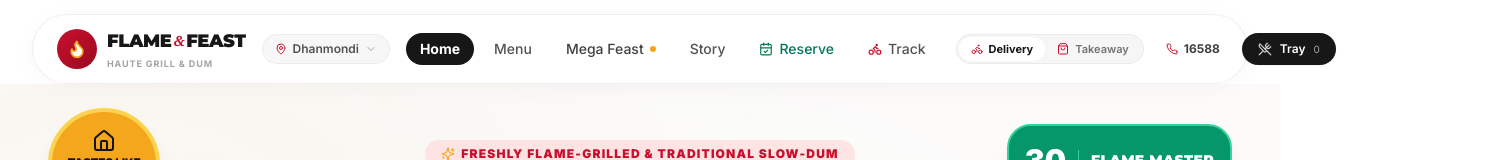
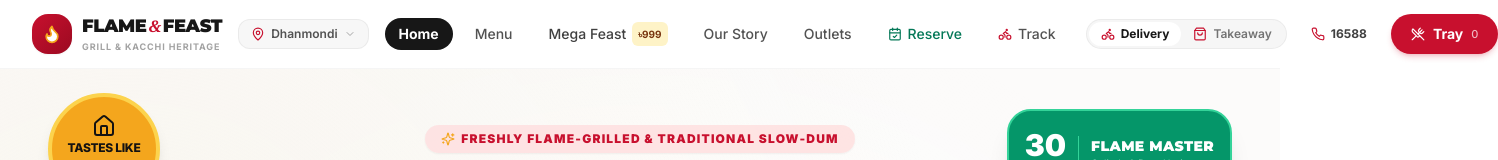
Before and after one commit to Ratul-NotFound/Resturant-Website, a Next.js app: page / in a window 1280 px wide. Shown: the top 160 px of the page, 1498 px wide, since content can reach past the window. Built offline with nearby package versions, Linux system fonts and the light colour scheme.

Commit message:
style(navbar): transition to full-screen edge-to-edge minimalist luxury navbar

```diff
--- a/components/Navbar.tsx
+++ b/components/Navbar.tsx
@@ -52,7 +52,7 @@ export default function Navbar() {
   // Scroll listener
   useEffect(() => {
     const handleScroll = () => {
-      setIsScrolled(window.scrollY > 20)
+      setIsScrolled(window.scrollY > 15)
     }
     window.addEventListener('scroll', handleScroll, { passive: true })
     return () => window.removeEventListener('scroll', handleScroll)
@@ -117,52 +117,53 @@ export default function Navbar() {
 
   return (
     <>
-      {/* Floating Island Navigation Container */}
-      <header className="sticky top-0 z-50 w-full px-3 sm:px-6 lg:px-8 pt-2.5 sm:pt-3.5 transition-all duration-300 pointer-events-none">
-        <div
-          className={`max-w-7xl mx-auto rounded-full transition-all duration-300 pointer-events-auto border ${
-            isScrolled
-              ? 'bg-white/90 backdrop-blur-xl border-neutral-200/90 shadow-[0_8px_32px_rgba(0,0,0,0.08)] py-2 sm:py-2.5 px-4 sm:px-6'
-              : 'bg-white/80 backdrop-blur-lg border-neutral-200/60 shadow-[0_4px_24px_rgba(0,0,0,0.03)] py-2.5 sm:py-3 px-4 sm:px-6'
-          } flex items-center justify-between gap-2 sm:gap-4`}
-        >
-          {/* Left: Brand Logo & Branch Pill */}
+      {/* Full-Screen Edge-to-Edge Sticky Header */}
+      <header
+        className={`sticky top-0 z-50 w-full transition-all duration-300 ${
+          isScrolled
+            ? 'bg-white/95 backdrop-blur-md shadow-sm border-b border-neutral-200/80 py-3'
+            : 'bg-white/90 backdrop-blur-sm border-b border-neutral-100 py-3.5'
+        }`}
+      >
+        <div className="max-w-7xl mx-auto px-4 sm:px-6 lg:px-8 flex items-center justify-between gap-4">
+
+          {/* Left: Brand Logo & Branch Selector Chip */}
           <div className="flex items-center space-x-3 sm:space-x-4 shrink-0">
             <Link href="/" className="flex items-center space-x-2.5 group">
-              <div className="w-9 h-9 sm:w-10 sm:h-10 rounded-full bg-gradient-to-br from-brand-red to-brand-darkred flex items-center justify-center text-white shadow-sm group-hover:scale-105 transition-transform duration-200">
+              <div className="w-10 h-10 rounded-2xl bg-gradient-to-br from-brand-red to-brand-darkred flex items-center justify-center text-white shadow-sm group-hover:scale-105 transition-transform duration-200">
                 <Flame className="w-5 h-5 fill-white text-brand-gold" />
               </div>
               <div className="flex flex-col">
-                <span className="font-display font-black text-base sm:text-lg tracking-tight text-neutral-900 leading-none group-hover:text-brand-red transition-colors flex items-center gap-0.5">
-                  FLAME<span className="text-brand-red font-serif italic text-sm">&amp;</span>FEAST
+                <span className="font-display font-black text-lg tracking-tight text-neutral-900 leading-none group-hover:text-brand-red transition-colors flex items-center gap-0.5">
+                  FLAME<span className="text-brand-red font-serif italic text-base">&amp;</span>FEAST
                 </span>
-                <span className="text-[8px] sm:text-[9px] tracking-widest text-neutral-400 font-bold uppercase mt-0.5">
-                  Haute Grill &amp; Dum
+                <span className="text-[9px] tracking-widest text-neutral-400 font-bold uppercase mt-0.5">
+                  Grill &amp; Kacchi Heritage
                 </span>
               </div>
             </Link>
 
-            {/* Subtle Outlet Pill (Desktop) */}
+            {/* Outlet Selector Chip (Desktop) */}
             <button
               onClick={() => setIsBranchModalOpen(true)}
               type="button"
-              className="hidden md:flex items-center gap-1.5 text-xs font-semibold text-neutral-600 hover:text-neutral-950 bg-neutral-100/80 hover:bg-neutral-200/80 py-1.5 px-3 rounded-full border border-neutral-200/60 transition-all duration-150"
-              title="Switch branch"
+              className="hidden md:flex items-center gap-1.5 text-xs font-semibold text-neutral-600 hover:text-neutral-950 bg-neutral-100/80 hover:bg-neutral-200/80 py-1.5 px-3 rounded-xl border border-neutral-200/70 transition-all duration-150"
+              title="Click to switch branch outlet"
             >
-              <MapPin className="w-3 h-3 text-brand-red shrink-0" />
+              <MapPin className="w-3.5 h-3.5 text-brand-red shrink-0" />
               <span>{currentBranch.area}</span>
               <ChevronDown className="w-3 h-3 text-neutral-400" />
             </button>
           </div>
 
           {/* Center: Minimalist Single-Line Nav Links (Desktop) */}
-          <nav className="hidden lg:flex items-center space-x-1 xl:space-x-1.5 font-medium text-xs xl:text-sm text-neutral-600">
+          <nav className="hidden lg:flex items-center space-x-1 xl:space-x-2 font-medium text-xs xl:text-sm text-neutral-600">
             <Link
               href="/"
               className={`px-3.5 py-1.5 rounded-full whitespace-nowrap transition-all duration-150 ${
                 isHomeActive
                   ? 'bg-neutral-900 text-white font-bold shadow-xs'
-                  : 'hover:text-neutral-950 hover:bg-neutral-100/70'
+                  : 'hover:text-neutral-950 hover:bg-neutral-100/80'
               }`}
             >
               Home
@@ -173,7 +174,7 @@ export default function Navbar() {
               className={`px-3.5 py-1.5 rounded-full whitespace-nowrap transition-all duration-150 ${
                 isMenuActive
                   ? 'bg-neutral-900 text-white font-bold shadow-xs'
-                  : 'hover:text-neutral-950 hover:bg-neutral-100/70'
+                  : 'hover:text-neutral-950 hover:bg-neutral-100/80'
               }`}
             >
               Menu
@@ -181,17 +182,26 @@ export default function Navbar() {
 
             <Link
               href="/#mega-deal"
-              className="px-3.5 py-1.5 rounded-full whitespace-nowrap hover:text-brand-red hover:bg-neutral-100/70 transition-all duration-150 flex items-center gap-1.5 group text-neutral-700"
+              className="px-3.5 py-1.5 rounded-full whitespace-nowrap text-neutral-700 hover:text-brand-red hover:bg-neutral-100/80 transition-all duration-150 flex items-center gap-1.5 group"
             >
               <span>Mega Feast</span>
-              <span className="w-1.5 h-1.5 rounded-full bg-brand-gold animate-pulse" />
+              <span className="bg-amber-100 text-amber-900 text-[10px] font-bold px-1.5 py-0.5 rounded-md group-hover:bg-brand-red group-hover:text-white transition-colors">
+                ৳999
+              </span>
             </Link>
 
             <Link
               href="/#heritage"
-              className="px-3.5 py-1.5 rounded-full whitespace-nowrap hover:text-neutral-950 hover:bg-neutral-100/70 transition-all duration-150"
+              className="px-3.5 py-1.5 rounded-full whitespace-nowrap hover:text-neutral-950 hover:bg-neutral-100/80 transition-all duration-150"
             >
-              Story
+              Our Story
+            </Link>
+
+            <Link
+              href="/#branches"
+              className="px-3.5 py-1.5 rounded-full whitespace-nowrap hover:text-neutral-950 hover:bg-neutral-100/80 transition-all duration-150"
+            >
+              Outlets
             </Link>
 
             <Link
@@ -199,7 +209,7 @@ export default function Navbar() {
               className={`px-3.5 py-1.5 rounded-full whitespace-nowrap transition-all duration-150 flex items-center gap-1.5 ${
                 isReserveActive
                   ? 'bg-emerald-800 text-white font-bold shadow-xs'
-                  : 'text-emerald-700 hover:text-emerald-900 hover:bg-emerald-50/60'
+                  : 'text-emerald-700 hover:text-emerald-900 hover:bg-emerald-50/70'
               }`}
             >
               <CalendarCheck className="w-3.5 h-3.5" />
@@ -211,7 +221,7 @@ export default function Navbar() {
               className={`px-3.5 py-1.5 rounded-full whitespace-nowrap transition-all duration-150 flex items-center gap-1.5 ${
                 isTrackActive
                   ? 'bg-neutral-900 text-white font-bold shadow-xs'
-                  : 'hover:text-neutral-950 hover:bg-neutral-100/70'
+                  : 'hover:text-neutral-950 hover:bg-neutral-100/80'
               }`}
             >
               <Bike className="w-3.5 h-3.5 text-brand-red" />
@@ -220,9 +230,9 @@ export default function Navbar() {
           </nav>
 
           {/* Right: Actions (Fulfillment Mode, Hotline, Tray, Mobile Toggle) */}
-          <div className="flex items-center space-x-2 sm:space-x-2.5 shrink-0">
+          <div className="flex items-center space-x-2.5 sm:space-x-3 shrink-0">
             {/* Delivery / Takeaway Switch (XL screens) */}
-            <div className="hidden xl:inline-flex items-center bg-neutral-100/90 p-0.5 rounded-full border border-neutral-200/70 text-[11px] font-semibold">
+            <div className="hidden xl:inline-flex items-center bg-neutral-100/90 p-0.5 rounded-full border border-neutral-200/70 text-xs font-semibold">
               <button
                 onClick={handleDeliveryMode}
                 className={`px-3 py-1 rounded-full flex items-center gap-1.5 transition-all duration-150 ${
@@ -232,7 +242,7 @@ export default function Navbar() {
                 }`}
                 type="button"
               >
-                <Bike className="w-3 h-3 text-brand-red" />
+                <Bike className="w-3.5 h-3.5 text-brand-red" />
                 <span>Delivery</span>
               </button>
               <button
@@ -244,106 +254,106 @@ export default function Navbar() {
                 }`}
                 type="button"
               >
-                <ShoppingBag className="w-3 h-3 text-brand-red" />
+                <ShoppingBag className="w-3.5 h-3.5 text-brand-red" />
                 <span>Takeaway</span>
               </button>
             </div>
 
-            {/* Quick Hotline Link (Desktop) */}
+            {/* Quick Hotline Call Link */}
             <a
               href="tel:16588"
-              className="hidden sm:inline-flex items-center gap-1.5 text-xs font-bold text-neutral-700 hover:text-brand-red px-3 py-1.5 rounded-full hover:bg-neutral-100/80 transition-colors"
+              className="hidden sm:inline-flex items-center gap-1.5 text-xs font-bold text-neutral-700 hover:text-brand-red px-3 py-1.5 rounded-xl hover:bg-neutral-100 transition-colors"
             >
-              <Phone className="w-3 h-3 text-brand-red" />
+              <Phone className="w-3.5 h-3.5 text-brand-red" />
               <span>16588</span>
             </a>
 
-            {/* Cart Tray Button (Minimalist, High Contrast) */}
+            {/* Cart Tray Button (Primary Luxury CTA) */}
             <button
               onClick={() => setCartOpen(true)}
-              className="relative bg-neutral-900 hover:bg-brand-red text-white text-xs font-bold py-2 px-3.5 sm:px-4 rounded-full shadow-sm hover:shadow-md transition-all duration-200 flex items-center gap-2 shrink-0 group active:scale-95"
+              className="relative bg-brand-red hover:bg-brand-darkred text-white text-xs sm:text-sm font-bold py-2 sm:py-2.5 px-4 sm:px-5 rounded-full shadow-md shadow-brand-red/20 hover:shadow-lg hover:shadow-brand-red/30 transition-all transform hover:scale-[1.03] active:scale-[0.97] flex items-center gap-2 shrink-0 group"
               type="button"
-              aria-label="Open cart tray"
+              aria-label="Open food tray"
             >
-              <UtensilsCrossed className="w-3.5 h-3.5 text-neutral-300 group-hover:text-white transition-colors" />
-              <span className="font-semibold">Tray</span>
+              <UtensilsCrossed className="w-3.5 h-3.5 group-hover:rotate-12 transition-transform" />
+              <span>Tray</span>
               {itemCount > 0 ? (
                 <span
-                  className={`bg-brand-red group-hover:bg-white group-hover:text-brand-red text-white text-[10px] font-black min-w-[18px] h-4.5 px-1 rounded-full flex items-center justify-center shadow-xs transition-colors ${
+                  className={`bg-white text-brand-red text-[11px] font-black min-w-[20px] h-5 px-1 rounded-full flex items-center justify-center shadow-xs ${
                     bumpBadge ? 'cart-badge-bump' : ''
                   }`}
                 >
                   {itemCount}
                 </span>
               ) : (
-                <span className="text-[10px] text-neutral-400 font-normal">0</span>
+                <span className="text-[11px] font-medium opacity-70">0</span>
               )}
             </button>
 
-            {/* Mobile Hamburger */}
+            {/* Mobile Hamburger Toggle */}
             <button
               onClick={() => setIsMobileMenuOpen(!isMobileMenuOpen)}
-              className="lg:hidden w-9 h-9 rounded-full bg-neutral-100 hover:bg-neutral-200/80 text-neutral-800 flex items-center justify-center transition-colors"
+              className="lg:hidden p-2 text-neutral-700 hover:text-neutral-950 rounded-xl bg-neutral-100 hover:bg-neutral-200/80 transition-colors"
               aria-label="Toggle navigation menu"
               aria-expanded={isMobileMenuOpen}
               type="button"
             >
-              {isMobileMenuOpen ? <X className="w-4 h-4 text-brand-red" /> : <MenuIcon className="w-4 h-4" />}
+              {isMobileMenuOpen ? <X className="w-5 h-5 text-brand-red" /> : <MenuIcon className="w-5 h-5" />}
             </button>
           </div>
         </div>
 
-        {/* Mobile Slide-Over Drawer */}
+        {/* Full-Screen Mobile Drawer (Directly under header) */}
         <AnimatePresence>
           {isMobileMenuOpen && (
             <>
-              {/* Backdrop */}
+              {/* Full-Screen Backdrop */}
               <motion.div
                 initial={{ opacity: 0 }}
                 animate={{ opacity: 1 }}
                 exit={{ opacity: 0 }}
                 transition={{ duration: 0.15 }}
                 onClick={() => setIsMobileMenuOpen(false)}
-                className="fixed inset-0 bg-black/30 backdrop-blur-xs z-30 lg:hidden pointer-events-auto"
+                className="fixed inset-0 top-[65px] bg-black/40 backdrop-blur-xs z-30 lg:hidden"
               />
 
-              {/* Drawer Container */}
+              {/* Full-Width Drawer Body */}
               <motion.div
-                initial={{ opacity: 0, y: -12, scale: 0.98 }}
-                animate={{ opacity: 1, y: 0, scale: 1 }}
-                exit={{ opacity: 0, y: -12, scale: 0.98 }}
+                initial={{ opacity: 0, y: -10 }}
+                animate={{ opacity: 1, y: 0 }}
+                exit={{ opacity: 0, y: -10 }}
                 transition={{ duration: 0.2 }}
-                className="relative z-40 lg:hidden mt-2 mx-auto max-w-lg bg-white/95 backdrop-blur-xl border border-neutral-200/90 rounded-3xl p-5 shadow-2xl space-y-4 pointer-events-auto"
+                className="relative z-40 lg:hidden w-full border-t border-neutral-100 bg-white px-4 pt-4 pb-6 space-y-4 shadow-2xl max-h-[calc(100vh-70px)] overflow-y-auto"
               >
                 {/* Fulfillment Switcher in Mobile Drawer */}
-                <div className="flex bg-neutral-100 p-1 rounded-full text-xs font-semibold border border-neutral-200/80">
+                <div className="flex bg-neutral-100 p-1 rounded-2xl text-xs font-bold border border-neutral-200/80">
                   <button
                     onClick={handleDeliveryMode}
-                    className={`flex-1 py-2 rounded-full flex items-center justify-center gap-1.5 transition-all ${
+                    className={`flex-1 py-2.5 rounded-xl flex items-center justify-center gap-1.5 transition-all ${
                       currentMode === 'delivery'
-                        ? 'bg-white text-neutral-900 shadow-xs font-bold'
+                        ? 'bg-white text-brand-dark shadow-xs font-bold'
                         : 'text-neutral-500 hover:text-neutral-900'
                     }`}
                     type="button"
                   >
-                    <Bike className="w-3.5 h-3.5 text-brand-red" />
-                    <span>Delivery</span>
+                    <Bike className="w-4 h-4 text-brand-red" />
+                    <span>Doorstep Delivery</span>
                   </button>
                   <button
                     onClick={handleTakeawayMode}
-                    className={`flex-1 py-2 rounded-full flex items-center justify-center gap-1.5 transition-all ${
+                    className={`flex-1 py-2.5 rounded-xl flex items-center justify-center gap-1.5 transition-all ${
                       currentMode === 'takeaway'
-                        ? 'bg-white text-neutral-900 shadow-xs font-bold'
+                        ? 'bg-white text-brand-dark shadow-xs font-bold'
                         : 'text-neutral-500 hover:text-neutral-900'
                     }`}
                     type="button"
                   >
-                    <ShoppingBag className="w-3.5 h-3.5 text-brand-red" />
-                    <span>Takeaway</span>
+                    <ShoppingBag className="w-4 h-4 text-brand-red" />
+                    <span>Branch Takeaway</span>
                   </button>
                 </div>
 
-                {/* Mobile Navigation Links */}
+                {/* Mobile Navigation Grid */}
                 <div className="grid grid-cols-2 gap-2 text-xs sm:text-sm font-semibold">
                   <Link
                     href="/"
@@ -434,14 +444,14 @@ export default function Navbar() {
                     setIsMobileMenuOpen(false)
                     setIsBranchModalOpen(true)
                   }}
-                  className="p-3 bg-neutral-50 hover:bg-neutral-100 border border-neutral-200/80 rounded-2xl cursor-pointer transition flex items-center justify-between group"
+                  className="p-3.5 bg-neutral-50 hover:bg-neutral-100 border border-neutral-200/80 rounded-2xl cursor-pointer transition flex items-center justify-between group"
                 >
                   <div className="flex items-center space-x-3">
                     <div className="w-8 h-8 rounded-xl bg-brand-red/10 text-brand-red flex items-center justify-center font-bold">
                       <MapPin className="w-4 h-4" />
                     </div>
                     <div>
-                      <p className="text-[10px] text-neutral-400 uppercase font-bold tracking-wider">Outlet</p>
+                      <p className="text-[10px] text-neutral-400 uppercase font-bold tracking-wider">Active Outlet</p>
                       <p className="text-xs sm:text-sm font-bold text-neutral-900 group-hover:text-brand-red transition-colors">
                         {currentBranch.name}
                       </p>
@@ -453,7 +463,7 @@ export default function Navbar() {
                 </div>
 
                 {/* Drawer Footer: Hotline & Staff Portal */}
-                <div className="pt-2 border-t border-neutral-100 flex items-center justify-between text-xs text-neutral-500">
+                <div className="pt-3 border-t border-neutral-100 flex items-center justify-between text-xs text-neutral-500">
                   <div className="flex items-center space-x-1.5">
                     <Phone className="w-3.5 h-3.5 text-brand-red" />
                     <span>Hotline:</span>
```
